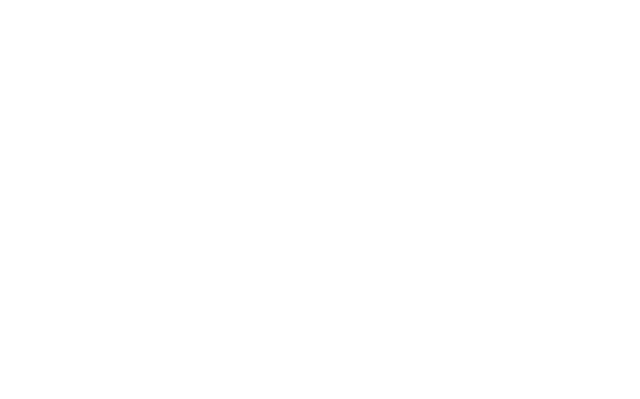
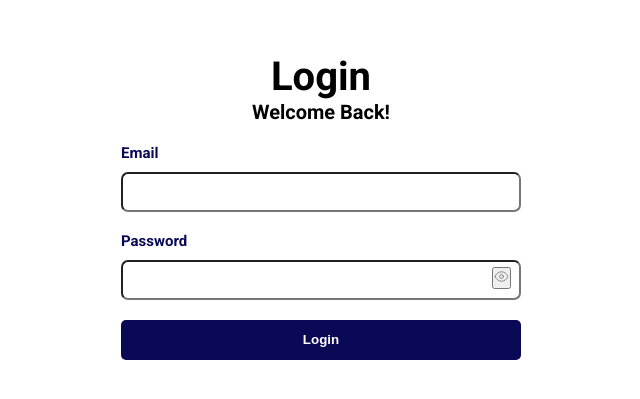
Before and after one commit to okwoducynthia/Todo-Project-Manager, a React (Vite) app: page /login in a window 1280 px wide. Before the commit this address had no page. Shown: the part 169-568 px from the top of the page, without its empty margins (319-959 px from the left). Built offline with nearby package versions, Linux system fonts and the light colour scheme; a web font is replaced by a local one.

Commit message:
commit login

```diff
--- a/src/App.tsx
+++ b/src/App.tsx
@@ -5,6 +5,7 @@
 import UpdateTaskPage from './Pages/UpdateTaskPage/UpdateTaskPage'
 import Home from './Components/Home/Home'
 import SignUpPage from './Pages/SignUpPage/SignUpPage'
+import LoginPage from './Pages/LoginPage/LoginPage'
 
 
 
@@ -15,6 +16,7 @@
       <Routes>
         <Route path='/' element={<Home/>}/>
         <Route path='/sign-up' element={<SignUpPage/>}/>
+        <Route path='/login' element={<LoginPage/>}/>
         <Route path='/taskregister' element={<RegisterPage/>}/>
         <Route path='/allprojects' element={<FetchTaskPage/>}/>
         <Route path='/update-task/:id' element={<UpdateTaskPage/>}/>
--- a/src/Components/Home/Home.tsx
+++ b/src/Components/Home/Home.tsx
@@ -8,7 +8,7 @@
         <button className="sign-up-btn">Sign Up</button>
         </Link>
 
-        <Link to={""}>
+        <Link to={"/login"}>
         <button className="login-btn">Login</button>
         </Link>
     </div>
--- /dev/null
+++ b/src/Components/Login/Login.css
@@ -0,0 +1,23 @@
+.login-container {
+  background-color: white;
+  display: flex;
+  flex-direction: column;
+  justify-content: center;
+  align-items: center;
+  height: 100vh;
+}
+.login-container h1{
+  font-size: 40px;
+  font-family: var(--roboto-font);
+  text-align: center;
+}
+h3 {
+  font-size: 20px;
+  font-family: var(--roboto-font);
+  text-align: center;
+  margin-bottom: 20px;
+}
+.login-form-container {
+  display: flex;
+  flex-direction: column;
+}
--- /dev/null
+++ b/src/Components/Login/Login.tsx
@@ -0,0 +1,144 @@
+import { useState, type FormEvent } from "react";
+import axios from "axios";
+import {
+  EyeIcon,
+  EyeSlashIcon,
+} from "@heroicons/react/24/outline";
+import { useNavigate } from "react-router-dom";
+import "./Login.css"
+// import { useNavigate } from "react-router-dom";
+
+export default function Login() {
+    const navigate = useNavigate();
+  const [email, setEmail] = useState<string>("");
+  const [password, setPassword] = useState<string>("");
+
+  const [showPassword, setShowPassword] = useState<boolean>(false);
+  const [loading, setLoading] = useState<boolean>(false);
+
+  const [successMsg, setSuccessMsg] = useState<string>("");
+  const [errorMsg, setErrorMsg] = useState<string>("");
+
+  const handleSubmit = async (e: FormEvent<HTMLFormElement>) => {
+    e.preventDefault();
+    setSuccessMsg("");
+    setErrorMsg("");
+
+    setLoading(true);
+    const data = {
+      email: email,
+      password: password,
+    };
+    const headers: any = {
+      "Custom-Header": "xxxx-xxxx-xxxx-xxxx",
+      "Content-Type": "application/json",
+    };
+    try {
+      const response = await axios.post(
+        "https://bankend-project.onrender.com/User/login",
+        data,
+        {
+          headers,
+        }
+      );
+
+      setSuccessMsg("Login successful!");
+      setEmail("");
+      setPassword("");
+
+      localStorage.setItem("userId", response.data._id);
+        navigate("/taskregister");
+        // This navigate is where you would redirect the user after signing up
+    } catch (error: any) {
+      setErrorMsg(error?.response?.data?.message || "Login failed.");
+    } finally {
+      setLoading(false);
+    }
+  };
+
+  return (
+    <div className="login-container">
+      <h1>Login</h1>
+      <h3>Welcome Back!</h3>
+
+      <form onSubmit={handleSubmit}>
+          {/* Email */}
+          <div className="login-form-container">
+            <label>
+              Email
+            </label>
+            <input
+              type="email"
+              value={email}
+              onChange={(e) => setEmail(e.target.value)}
+            />
+          </div>
+
+          {/* Password */}
+          <div style={{
+              position: "relative",
+              display:"flex",
+              flexDirection:"column",
+              }}>
+            <label>
+              Password
+            </label>
+            <input
+              type={showPassword ? "text" : "password"}
+              value={password}
+              onChange={(e) => setPassword(e.target.value)}
+            />
+            <button
+              type="button"
+              onClick={() => setShowPassword(!showPassword)}
+              style={{
+                position: "absolute",
+                top:"35px",
+                right:"10px",
+                color: "gray"
+              }}
+            >
+              {showPassword ? (
+                <EyeSlashIcon style={{
+                  height:"15px",
+                  width:"15px"
+                }} />
+              ) : (
+                <EyeIcon style={{
+                  height:"15px",
+                  width:"15px",
+
+                }} />
+              )}
+            </button>
+          </div>
+
+        {/* Feedback Messages */}
+        {successMsg && <p style={{
+          color:"green"
+        }}>{successMsg}</p>}
+        {errorMsg && <p style={{
+          color:"red"
+        }}>{errorMsg}</p>}
+
+        {/* Submit Button */}
+        <div className="submit-button-container" >
+          <button
+            type="submit"
+            disabled={loading}
+            className={`block w-full rounded-md px-4 py-2.5 text-center text-sm font-semibold text-white shadow ${
+              loading
+                ? "bg-indigo-300 cursor-not-allowed"
+                : "bg-indigo-600 hover:bg-indigo-500"
+            }`}
+          >
+            {loading ? "Loading..." : "Login"}
+          </button>
+        </div>
+      </form>
+    </div>
+
+
+
+  );
+}
--- a/src/Components/Signup/Signup.css
+++ b/src/Components/Signup/Signup.css
@@ -44,4 +44,9 @@
   border: none;
   font-weight: bold;
   margin-bottom: 50px;
+  transition-duration: 0.3s;
+  border-radius: 5px;
 }
+.submit-button-container button:hover {
+  background-color: rgba(9, 9, 85, 0.795);
+}
--- /dev/null
+++ b/src/Pages/LoginPage/LoginPage.tsx
@@ -0,0 +1,12 @@
+import Login from "../../Components/Login/Login"
+
+
+const LoginPage = () => {
+  return (
+    <div>
+      <Login/>
+    </div>
+  )
+}
+
+export default LoginPage
```
